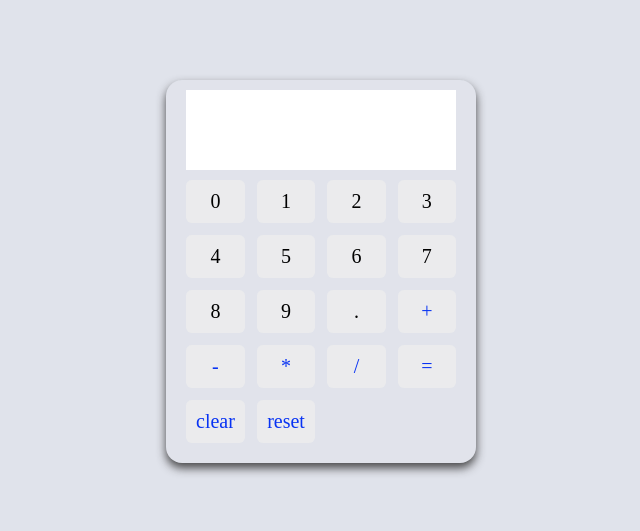
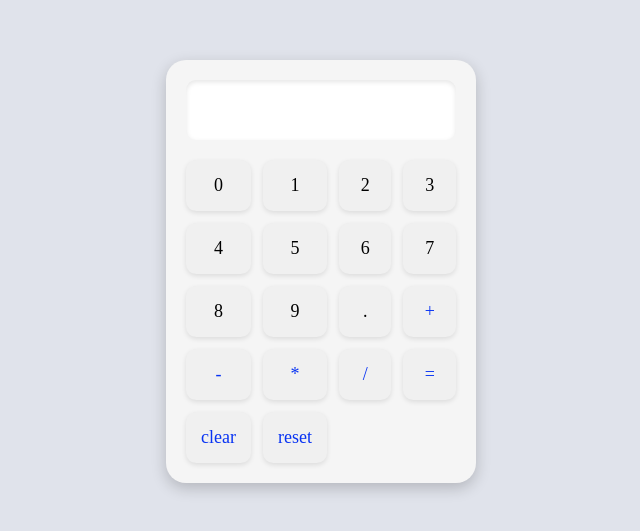
Before and after one commit to msranjana/calci, a plain HTML site: page index.html in a window 1280 px wide. Shown: the part 129-660 px from the top of the page, without its empty margins (319-959 px from the left). Drawn offline with Linux system fonts and the light colour scheme.

Commit message:
Update styles.css

```diff
--- a/styles.css
+++ b/styles.css
@@ -1,10 +1,10 @@
-  * {
+* {
   margin: 0;
   padding: 0;
   box-sizing: border-box;
-  font-family:'Times New Roman', Times, serif;
+  font-family: 'Times New Roman', Times, serif;
+}
 
-}
 body {
   height: 100vh;
   display: flex;
@@ -12,42 +12,56 @@ body {
   justify-content: center;
   background: #e0e3eb;
 }
+
 .container {
-  position: relative;
   max-width: 310px;
   width: 100%;
-  border-radius: 16px;
-  padding: 10px 20px 20px;
-  background: #e7e7e70c;
-  box-shadow: 0 5px 10px rgba(37, 36, 36, 0.816);
+  border-radius: 20px;
+  padding: 20px;
+  background: #f5f5f5;
+  box-shadow: 0 5px 15px rgba(0, 0, 0, 0.2);
 }
+
 .display {
-  height: 80px;
+  height: 60px;
   width: 100%;
   outline: none;
   border: none;
   text-align: right;
-  margin-bottom: 10px;
+  margin-bottom: 20px;
+  padding-right: 10px;
   font-size: 26px;
-  color: #0a0a09;
-  pointer-events: none;
+  border-radius: 10px;
+  background-color: #ffffff;
+  box-shadow: inset 0 2px 5px rgba(0, 0, 0, 0.1);
 }
+
 .buttons {
   display: grid;
   grid-gap: 12px;
   grid-template-columns: repeat(4, 1fr);
 }
+
 .buttons button {
-  padding: 10px;
-  border-radius: 6px;
+  padding: 15px;
+  border-radius: 10px;
   border: none;
-  font-size: 20px;
+  font-size: 18px;
   cursor: pointer;
-  background-color: #eeeeeed6;
+  background-color: #f0f0f0;
+  box-shadow: 0 2px 5px rgba(0, 0, 0, 0.1);
+  transition: background-color 0.3s, box-shadow 0.3s;
 }
+
 .buttons button:active {
-  transform: scale(0.99);
+  transform: scale(0.98);
+  box-shadow: 0 1px 3px rgba(0, 0, 0, 0.2);
 }
+
+.buttons button:hover {
+  background-color: #e6e6e6;
+}
+
 .operator {
   color: #0833f3;
 }
```
